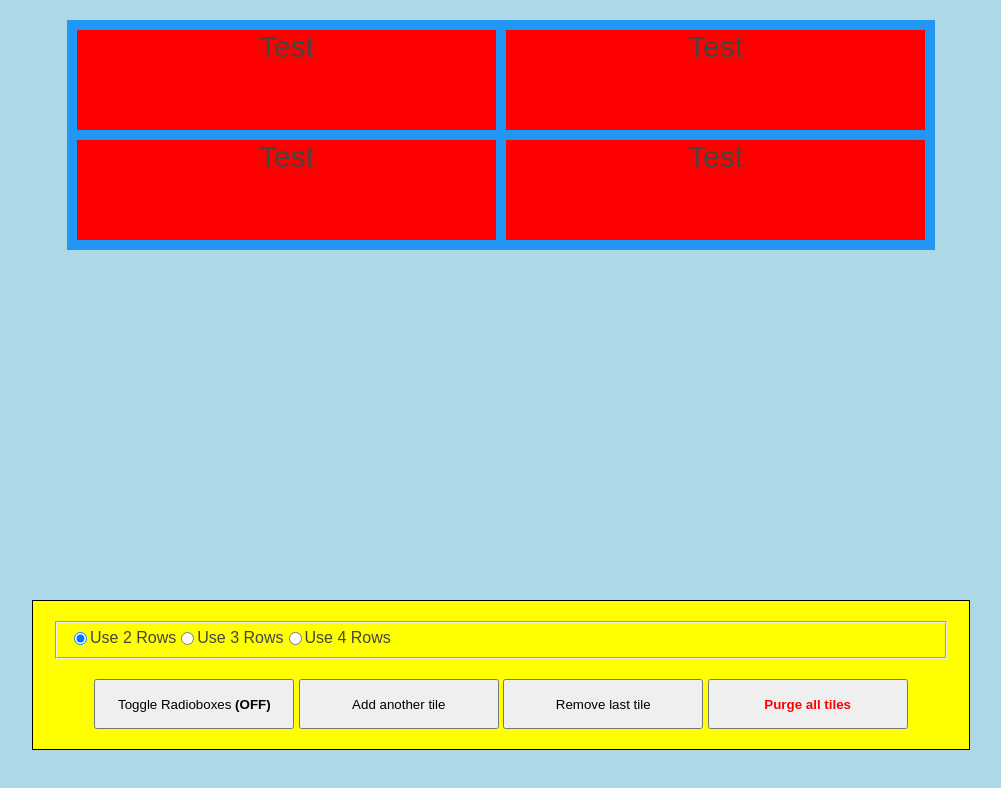
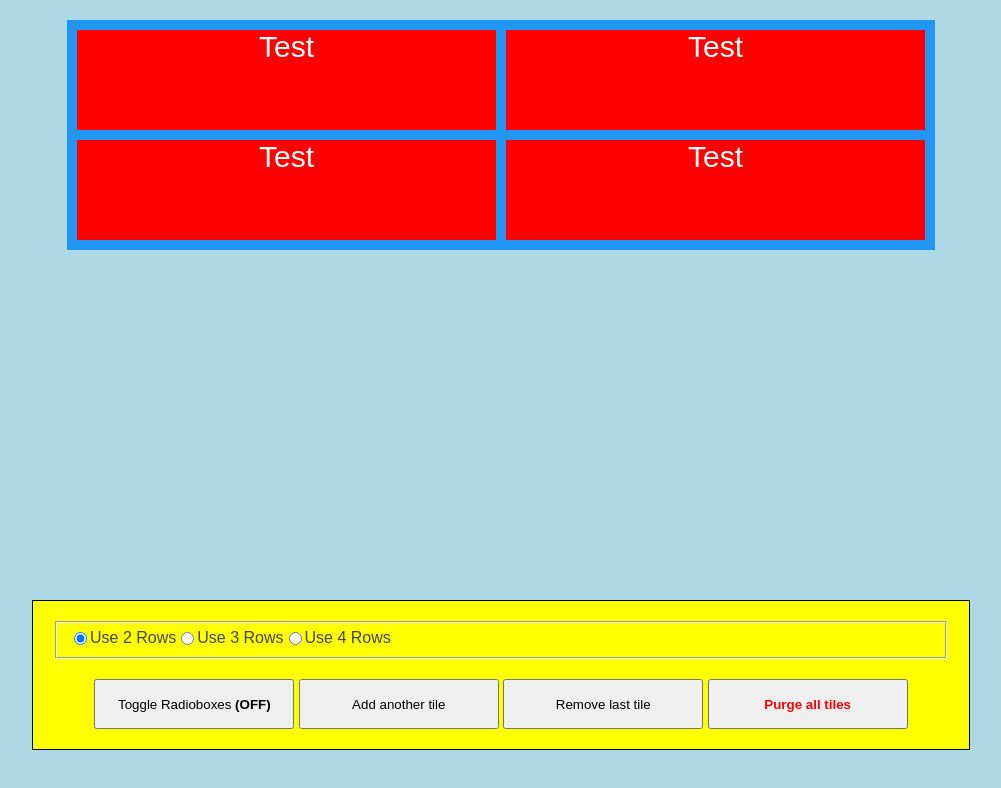
Before and after one commit to david-prv/test-cedit-tiles, a plain HTML site: page index.html in a window 1280 px wide. Shown: the whole page, without its empty margins (139-1140 px from the left). Drawn offline with Linux system fonts and the light colour scheme.

Commit message:
Update main.css

```diff
--- a/css/main.css
+++ b/css/main.css
@@ -33,6 +33,8 @@ body {
 .wrapper > .option {
     text-align: center;
     font-size: 30px;
+    overflow: hidden;
+    color: white;
 }
 
 .option-label {
```
